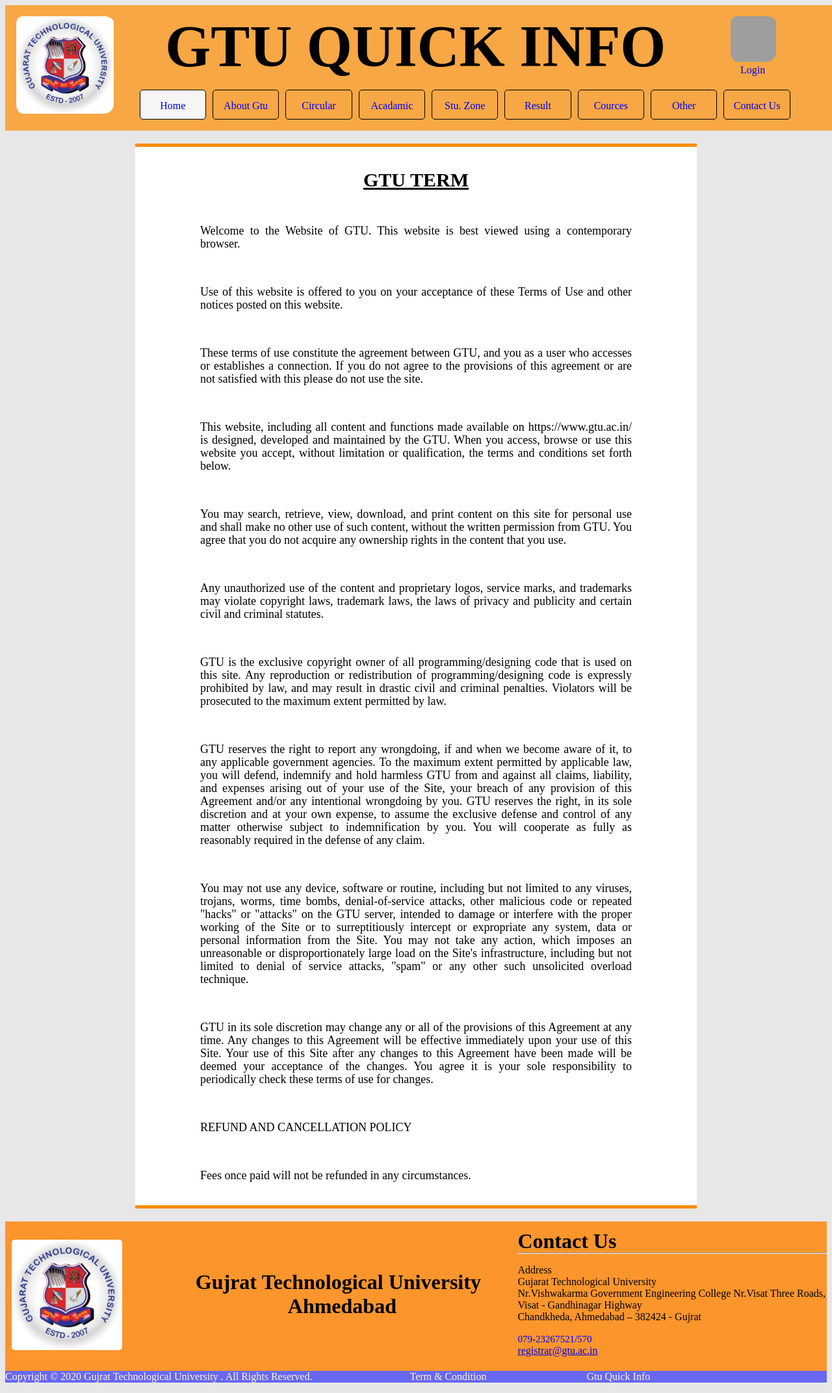
After one commit to mrvasani48/GTU-QUICK-INFO, a PHP site: page /term.php in a window 1280 px wide. The commit adds this page. Shown: the whole page at 65% size. Run offline with PHP 8.4, Linux system fonts and the light colour scheme; grey boxes are pictures that could not be loaded.

Commit message:
upadate most file

```diff
--- a/footer.css
+++ b/footer.css
@@ -56,14 +56,14 @@
     text-transform: capitalize;
     text-decoration:none ;
     color: cornsilk;
-    padding-left: 300px;
+    padding-left: 150px;
 }
 #gtuweb{
     text-transform: capitalize;
     text-decoration:none ;
     color: cornsilk;
     text-align:right ;
-    padding-left: 300px;
+    padding-left:150px;
 
 }
 #loc
--- a/login_page.php
+++ b/login_page.php
@@ -1,3 +1,4 @@
+
 <!DOCTYPE html>
 <html lang="en">
   <head>
@@ -26,7 +27,7 @@
 
               <div id="addac"> don't have an account ?</div>
             </form>
-              <div id="second" >  <a class="first1"   href="sign_uppage.html"  >sign up now</a> </div>
+              <div id="second" >  <a class="first1"   href="sign_uppage.php"  >sign up now</a> </div>
 
         </div>
 
--- a/login_page_validation.php
+++ b/login_page_validation.php
@@ -5,9 +5,11 @@
 $a="SELECT * FROM `sign_up` WHERE userid='$user1id' ";
 $sql1=mysqli_query($conn,$a);
 $row=$sql1->fetch_assoc();
+
 if($row['pass'] == $pass)
 {
-    header("location:term.txt");
+    $fullname=$row['fname'];
+    header("location:home_page.php?succes=$fullname");
 }
 else{
     header("location:login_page.php?error='username or password incoorect' ");
--- /dev/null
+++ b/newheader.css
@@ -0,0 +1,83 @@
+.container1
+{
+     display: grid;
+     grid-template-columns: 15% 80%;
+     background-color:  rgb(255, 140, 0,0.7);
+     width: 100%;
+     height: 100%;
+     padding:12px;
+}
+.box1
+{
+    height: 100%;
+    width: 100%;
+
+}
+.box2{
+
+     display: grid;
+     grid-template-rows:  80% 20%;
+
+}
+#image{
+    padding-top: 5px;
+    padding-left: 5px;
+    border-radius: 15px;
+}
+.box2in1
+{
+    display: grid;
+    grid-template-columns:  85% 15%;
+}
+.box2in2
+{
+    display: grid;
+    grid-template-columns: 1fr 1fr 1fr 1fr 1fr 1fr 1fr 1fr 1fr;
+}
+.box2{
+
+    display: grid;
+    grid-template-rows:  70% 30%;
+
+}
+.pnav{
+   text-decoration: none;
+   border: 1px solid black;
+   vertical-align: middle;
+   overflow: hidden;
+   line-height: 2.5;
+   align-items: center;
+    text-align: center;
+    border-radius: 5px;
+    margin-left: 5px;
+    margin-right: 5px;
+    margin-bottom: 5px;
+
+}
+
+.pnav:hover{
+   background-color: rgb(245, 245, 245);
+}
+.active{
+   background-color: rgb(245, 245, 245);
+}
+#headingh1
+{
+   text-align: center;
+   font-size: 90px;
+   font-weight: bold;
+   text-transform: capitalize;
+}
+
+#userlogin
+{
+
+    padding-left: 50px;
+
+}
+#logintext
+{
+    text-transform: capitalize;
+    padding-left: 20px;
+    padding-top: 5px;
+}
--- /dev/null
+++ b/newheader.php
@@ -0,0 +1,46 @@
+<!DOCTYPE html>
+<html lang="en">
+<head>
+    <meta charset="UTF-8">
+    <meta http-equiv="X-UA-Compatible" content="IE=edge">
+    <meta name="viewport" content="width=device-width, initial-scale=1.0">
+    <title>Gtu Quick Info</title>
+    <link rel="stylesheet" href="newheader.css" />
+</head>
+<body>
+    <div class="container1">
+        <div class="box1" >
+            <img  id="image" src="image/logo.jpg" height="150px" width="150px"></img>
+        </div>
+
+        <div class="box2">
+             <div class="box2in1">
+
+                 <div id="headingh1">GTU QUICK INFO</div>
+
+                 <div  id="userlogin">
+                    <a style="text-decoration: none;" href="login_page.php">
+                        <img id="image" src="image/user.jpeg" height="70px" width="70px">
+                         </img><br>
+                        <spna id="logintext"> login
+                        </spna>
+                     </a>
+                 </div>
+
+             </div>
+
+             <div class="box2in2">
+                <a class="pnav" id="active" href="home_page.php">Home</a>
+                <a class="pnav" href="#">About Gtu</a>
+                <a class="pnav" href="#">Circular</a>
+                <a class="pnav" href="#">Acadamic</a>
+                <a class="pnav" href="#">Stu. Zone</a>
+                <a class="pnav" href="#">Result</a>
+                <a class="pnav" href="#">Cources</a>
+                <a class="pnav" href="#">Other</a>
+                <a class="pnav" href="#">Contact Us</a>
+             </div>
+        </div>
+    </div>
+</body>
+</html>
--- a/regisration.php
+++ b/regisration.php
@@ -19,6 +19,6 @@
 header("location:login_page.php");
 }
 else{
-    header("location:sign_uppage.html");
+    header("location:sign_uppage.php");
 }
 ?>
--- /dev/null
+++ b/term.php
@@ -0,0 +1,82 @@
+<?php include_once('newheader.php'); ?>
+  <!DOCTYPE html>
+<html lang="en">
+<head>
+    <meta charset="UTF-8">
+    <meta http-equiv="X-UA-Compatible" content="IE=edge">
+    <meta name="viewport" content="width=device-width, initial-scale=1.0">
+    <link rel="stylesheet" href="term.css">
+    <link rel="stylesheet" href="header.css">
+    <link rel="stylesheet" href="footer.css">
+    <title>Terms & Conditions</title>
+    <script type="text/javascript">
+       var element = document.getElementById("active");
+         element.classList.remove("active");
+      </script>
+</head>
+<body style="background-color: #e7e7e7;">
+
+
+
+ <div id="term_box" style="overflow-x:scroll;overflow-x :visible !important">
+
+    <h1 style="padding: 10px 20px 13px 20px; margin: 0%;"></h1>
+    <p class="pera" style="text-align:center"><span style="font-size:30px"><u><strong>GTU TERM</strong></u></span></p>  <br>
+    <p class="pera" style="text-align:justify"><span>
+   Welcome to the Website of GTU. This website is best viewed using a contemporary browser. </span></p>  <br>
+    <p class="pera" style="text-align:justify"><span > Use of this website is offered to you on your acceptance of these Terms of Use and other notices posted on this website.   </span></p>  <br>
+
+    <p class="pera" style="text-align:justify"><span> These terms of use constitute the agreement between GTU, and you as a user who accesses or establishes a connection. If you do not agree to the provisions of this agreement or are not satisfied with this please do not use the site.  </span></p>  <br>
+
+      <p class="pera" style="text-align:justify"><span>This website, including all content and functions made available on https://www.gtu.ac.in/ is designed, developed and maintained by the GTU. When you access, browse or use this website you accept, without limitation or qualification, the terms and conditions set forth below.   </span></p>  <br>
+           <p class="pera" style="text-align:justify"><span>You may search, retrieve, view, download, and print content on this site for personal use and shall make no other use of such content, without the written permission from GTU. You agree that you do not acquire any ownership rights in the content that you use.   </span></p>  <br>
+
+            <p class="pera" style="text-align:justify"><span>Any unauthorized use of the content and proprietary logos, service marks, and trademarks may violate copyright laws, trademark laws, the laws of privacy and publicity and certain civil and criminal statutes.   </span></p>  <br>
+
+              <p class="pera" style="text-align:justify"><span>GTU is the exclusive copyright owner of all programming/designing code that is used on this site. Any reproduction or redistribution of programming/designing code is expressly prohibited by law, and may result in drastic civil and criminal penalties. Violators will be prosecuted to the maximum extent permitted by law. </span></p>  <br>
+
+
+       <p class="pera" style="text-align:justify"><span>GTU reserves the right to report any wrongdoing, if and when we become aware of it, to any applicable government agencies. To the maximum extent permitted by applicable law, you will defend, indemnify and hold harmless GTU from and against all claims, liability, and expenses arising out of your use of the Site, your breach of any provision of this Agreement and/or any intentional wrongdoing by you. GTU reserves the right, in its sole discretion and at your own expense, to assume the exclusive defense and control of any matter otherwise subject to indemnification by you. You will cooperate as fully as reasonably required in the defense of any claim.  </span></p>  <br>
+
+
+       <p class="pera" style="text-align:justify"><span>You may not use any device, software or routine, including but not limited to any viruses, trojans, worms, time bombs, denial-of-service attacks, other malicious code or repeated "hacks" or "attacks" on the GTU server, intended to damage or interfere with the proper working of the Site or to surreptitiously intercept or expropriate any system, data or personal information from the Site. You may not take any action, which imposes an unreasonable or disproportionately large load on the Site's infrastructure, including but not limited to denial of service attacks, "spam" or any other such unsolicited overload technique.   </span></p>  <br>
+
+
+
+
+    <p class="pera" style="text-align:justify"><span>GTU in its sole discretion may change any or all of the provisions of this Agreement at any time. Any changes to this Agreement will be effective immediately upon your use of this Site. Your use of this Site after any changes to this Agreement have been made will be deemed your acceptance of the changes. You agree it is your sole responsibility to periodically check these terms of use for changes.  </span></p>  <br>
+
+     <p class="pera" style="text-align:justify"><span>REFUND AND CANCELLATION POLICY  </span></p>  <br>
+
+      <p class="pera" style="text-align:justify"><span>Fees once paid will not be refunded in any circumstances. </span></p>  <br>
+
+
+ </div>
+
+        <footer id="footer">
+            <div id="d1footer">
+              <img  width="170" id="logofooter" height="170" src="image/logo.jpg" alt="gtu" ></img>
+            </div>
+            <div id="d2footer">
+                    <h3 id="d2h" >Gujrat Technological University<br><span id="loc">  Ahmedabad  </span></h3>
+            </div>
+                <div id="d3footer">
+                    <h1 class="contact">contact us</h1>
+                    <hr style="color:black;">
+
+                          <p>Address<br>
+                                Gujarat Technological University<br>
+                                  Nr.Vishwakarma Government Engineering College Nr.Visat Three Roads, Visat - Gandhinagar Highway<br>
+                                 Chandkheda, Ahmedabad – 382424 - Gujrat</p>
+                         <span id="number"  style="font-size: 15px; color:blue;">079-23267521/570</span><br>
+                         <a id="mail"  href="mailto:registrar@gtu.ac.in"> registrar@gtu.ac.in</a>
+                </div>
+
+      </footer>
+               <nav id="lastnav">
+               <p id="copyright">Copyright © 2020  Gujrat Technological University .   All Rights Reserved.</p>
+               <a href="term.html" target="_blank" id="term" rel="noopener noreferrer">Term & Condition</a>
+               <a href="home_page.php" target="_blank" id="gtuweb" rel="noopener noreferrer">Gtu Quick Info</a>
+              </nav>
+</body>
+</html>
```
Also changed, not shown: home_page.php (+29 -13 lines), sign_uppage.php (added, +56 -0 lines).
